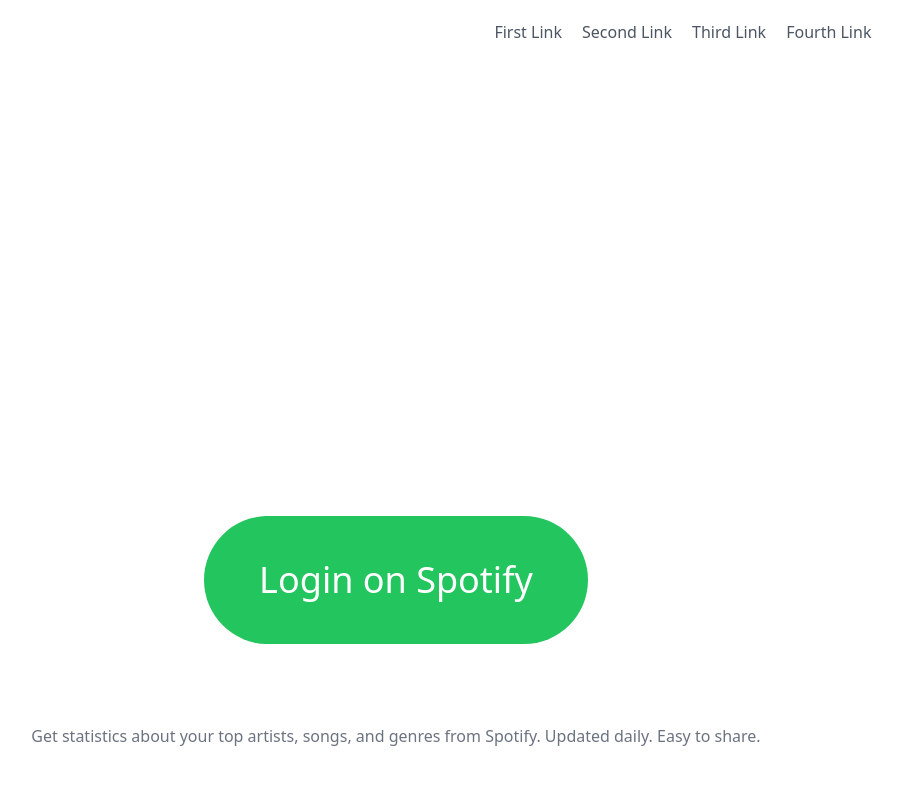
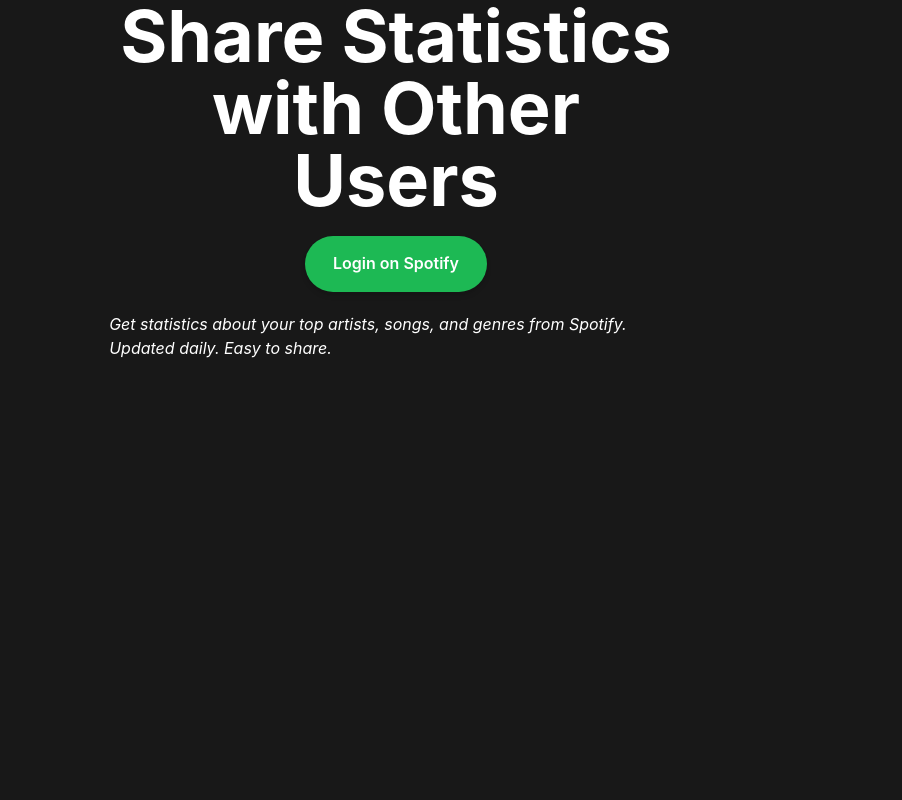
Before and after one commit to kaedenano/spotify-stats, a Next.js app: page / in a window 1280 px wide. Shown: the top 800 px of the page, without its empty margins (244-1146 px from the left). Built offline with nearby package versions, Linux system fonts and the light colour scheme.

Commit message:
install chakra ui

```diff
--- a/components/welcome.tsx
+++ b/components/welcome.tsx
@@ -1,4 +1,6 @@
 import { signIn } from 'next-auth/react'
+import { Heading, Box, Button, Text, VStack, Flex, Container } from '@chakra-ui/react';
+import { Center } from '@chakra-ui/layout';
 
 const handleLogin = () => {
     signIn("spotify", { callbackUrl: "http://localhost:3000/stats" });
@@ -6,16 +8,21 @@
 
 export const welcome = () => {
 
-    return (
-        <>
-            <div className="h-screen w-screen flex flex-col justify-center items-center">
-                <h1 className="font-bold text-9xl text-white">Share Statistics</h1>
-                <h1 className="font-bold text-9xl text-white">with Other Users</h1>
-                <button className="text-4xl text-white w-96 h-32 rounded-full bg-green-500 m-20" onClick={handleLogin}>Login on Spotify</button>
-                <p className="text-gray-500">Get statistics about your top artists, songs, and genres from Spotify. Updated daily. Easy to share.</p>
-            </div>
-        </>
+        return (
+        <Container>
+            <Box textAlign='center'>
+                <Heading as='h1' size='4xl'>
+                    Share Statistics
+                </Heading>
+                <Heading as='h1' size='4xl'>
+                    with Other Users
+                </Heading>
+                <Button onClick={handleLogin} shadow='md' padding='7' margin='5'background='brand.100' rounded='full' color='white'>Login on Spotify</Button>
+            </Box>
+            <Text as='i' fontStyle='bold'>Get statistics about your top artists, songs, and genres from Spotify. Updated daily. Easy to share.</Text>
+        </Container>
     )
+
 }
 
 export default welcome;
--- a/package.json
+++ b/package.json
@@ -9,6 +9,10 @@
     "lint": "next lint"
   },
   "dependencies": {
+    "@chakra-ui/layout": "^2.1.12",
+    "@chakra-ui/react": "^2.4.6",
+    "@emotion/react": "^11.10.5",
+    "@emotion/styled": "^11.10.5",
     "@next/font": "13.1.1",
     "@types/node": "18.11.18",
     "@types/react": "18.0.26",
@@ -17,13 +21,13 @@
     "autoprefixer": "^10.4.13",
     "eslint": "8.31.0",
     "eslint-config-next": "13.1.1",
+    "framer-motion": "^8.3.0",
     "next": "13.1.1",
     "next-auth": "^4.18.8",
     "planetscale": "^2.1.0",
     "postcss": "^8.4.21",
     "react": "18.2.0",
     "react-dom": "18.2.0",
-    "tailwindcss": "^3.2.4",
     "typescript": "4.9.4",
     "uuid": "^9.0.0"
   },
--- a/pages/_app.tsx
+++ b/pages/_app.tsx
@@ -1,17 +1,18 @@
 import { SessionProvider } from 'next-auth/react';
+import { ChakraProvider } from '@chakra-ui/react'
 import { Session } from 'next-auth';
 import Head from 'next/head'
-import '../styles/globals.css'
+import {theme} from '../styles/theme'
+// import '../styles/globals.css'
 
 function App({ Component, pageProps: { session, ...pageProps } }) {
   return (
     <>
-      {/* <Head>
-        <link href="https://fonts.googleapis.com/css?family=Open+Sans:300,400,600,700" rel="stylesheet" />
-      </Head> */}
-      <SessionProvider session={session} refetchOnWindowFocus={false}>
-        <Component {...pageProps} />
-      </SessionProvider>
+      <ChakraProvider theme={theme}>
+        <SessionProvider session={session} refetchOnWindowFocus={false}>
+          <Component {...pageProps} />
+        </SessionProvider>
+      </ChakraProvider>
     </>
   )
 }
--- a/pages/index.tsx
+++ b/pages/index.tsx
@@ -11,9 +11,7 @@
 
     return (
         <>
-        <Header/>
         <Layout/>
-        <Footer/>
         </>
     )
 }
--- a/postcss.config.js
+++ /dev/null
@@ -1,6 +0,0 @@
-module.exports = {
-  plugins: {
-    tailwindcss: {},
-    autoprefixer: {},
-  },
-}
--- a/styles/globals.css
+++ /dev/null
@@ -1,3 +0,0 @@
-@import "tailwindcss/base";
-@import "tailwindcss/components";
-@import "tailwindcss/utilities";
--- /dev/null
+++ b/styles/theme.ts
@@ -0,0 +1,20 @@
+import { extendTheme } from "@chakra-ui/react";
+
+export const theme = extendTheme({
+  colors: {
+    brand: {
+      100: "#1DB954"
+    },
+  },
+  styles: {
+    global: {
+      body: {
+        backgroundColor: "#181818",
+        color: 'white'
+      },
+      html: {
+       height: '100%'
+     }
+    }
+  }
+});
```
Also changed, not shown: components/welcome copy.tsx (added, +20 -0 lines), 1 other file (tests, documents, lock files or other folders).
